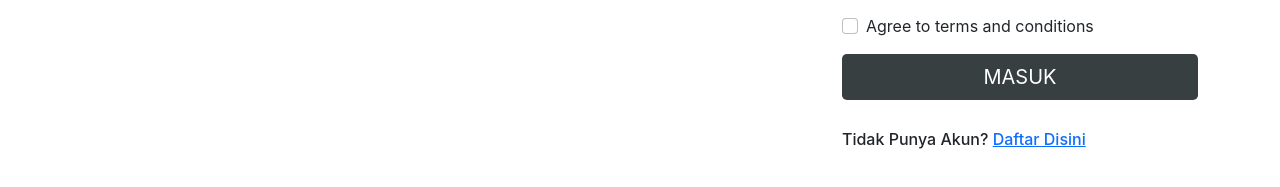
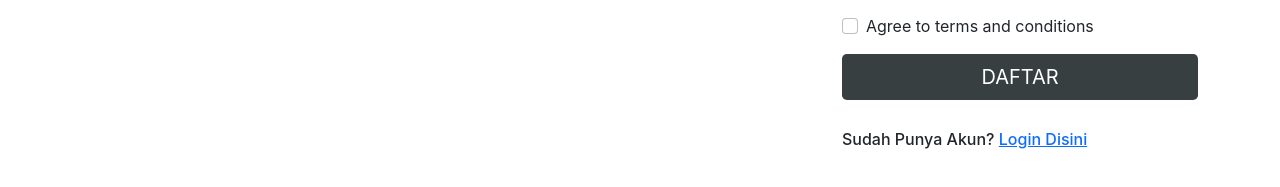
Before and after one commit to Capstone-FGD-Diskusin/fp-final-user, a React (Create React App) app: page /Register in a window 1280 px wide. Shown: the part 591-778 px from the top of the page. Built offline with nearby package versions, Linux system fonts and the light colour scheme.

Commit message:
tinggal foto v2

```diff
--- a/src/components/LoginContent/LoginContent.jsx
+++ b/src/components/LoginContent/LoginContent.jsx
@@ -16,7 +16,6 @@ export default function LoginContent() {
             event.preventDefault();
             event.stopPropagation();
         }
-
         setValidated(true);
     }
     return (
@@ -31,7 +30,6 @@ export default function LoginContent() {
                     <Col sm={4}>
                         <h3 className={style.text1}>Logo</h3>
                         <h4 className={style.text2}>Masuk</h4>
-
                         <Form noValidate validated={validated} onSubmit={handleSubmit}>
                             <Row className="mb-3">
                                 <Form.Group controlId="validationCustom01">
@@ -58,9 +56,9 @@ export default function LoginContent() {
                                     </Form.Control.Feedback>
                                 </Form.Group>
                             </Row >
-                            <div className="d-grid gap-2">
-                                <Button className={style.ButDaf} size="lg">
-                                    Daftar
+                            <div className="d-grid gap-2" >
+                                <Button className={style.ButDaf} size="lg" type="submit">
+                                    MASUK
                                 </Button>
                             </div>
                         </Form>
--- a/src/components/Register/Regis.jsx
+++ b/src/components/Register/Regis.jsx
@@ -105,12 +105,11 @@ export default function Regis() {
                                 />
                             </Form.Group>
                             <div className="d-grid gap-2">
-                                <Button className={style.ButDaf} size="lg">
-                                    MASUK
+                                <Button className={style.ButDaf} size="lg" type="submit">
+                                    DAFTAR
                                 </Button>
                             </div>
-
-                            <div className={style.space2}><h6>Tidak Punya Akun? <Link to={`/Register`} className={style.text3}>Daftar Disini</Link></h6></div>
+                            <div className={style.space2}><h6>Sudah Punya Akun? <Link to={`/Login`} className={style.text3}>Login Disini</Link></h6></div>
                         </Form>
                     </Col>
                 </Row>
```
